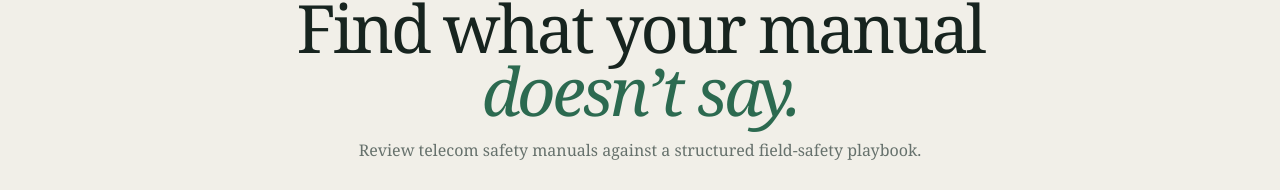
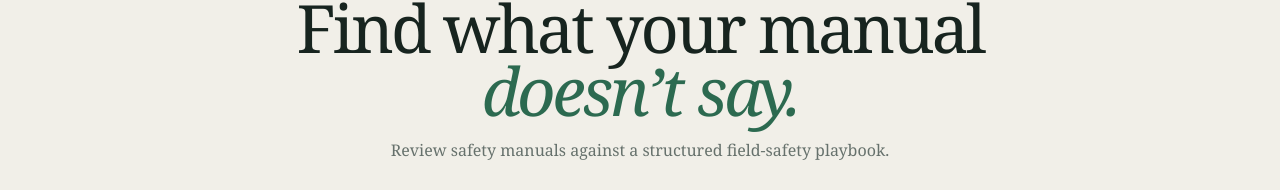
Before and after one commit to workmanmike/Safety-Manual-Agent, a website: page public/index.html in a window 1280 px wide. Shown: the part 154-344 px from the top of the page. Drawn offline with Linux system fonts and the light colour scheme.

Commit message:
Generalize hero copy

```diff
--- a/public/index.html
+++ b/public/index.html
@@ -15,7 +15,7 @@
   </header>
 
   <section class="hero">
-    <div><p class="eyebrow">SAFETY PROGRAM ASSURANCE</p><h1>Find what your manual<br><em>doesn’t say.</em></h1><p class="lede">Review telecom safety manuals against a structured field-safety playbook.</p></div>
+    <div><p class="eyebrow">SAFETY PROGRAM ASSURANCE</p><h1>Find what your manual<br><em>doesn’t say.</em></h1><p class="lede">Review safety manuals against a structured field-safety playbook.</p></div>
   </section>
 
   <main class="workspace">
```
